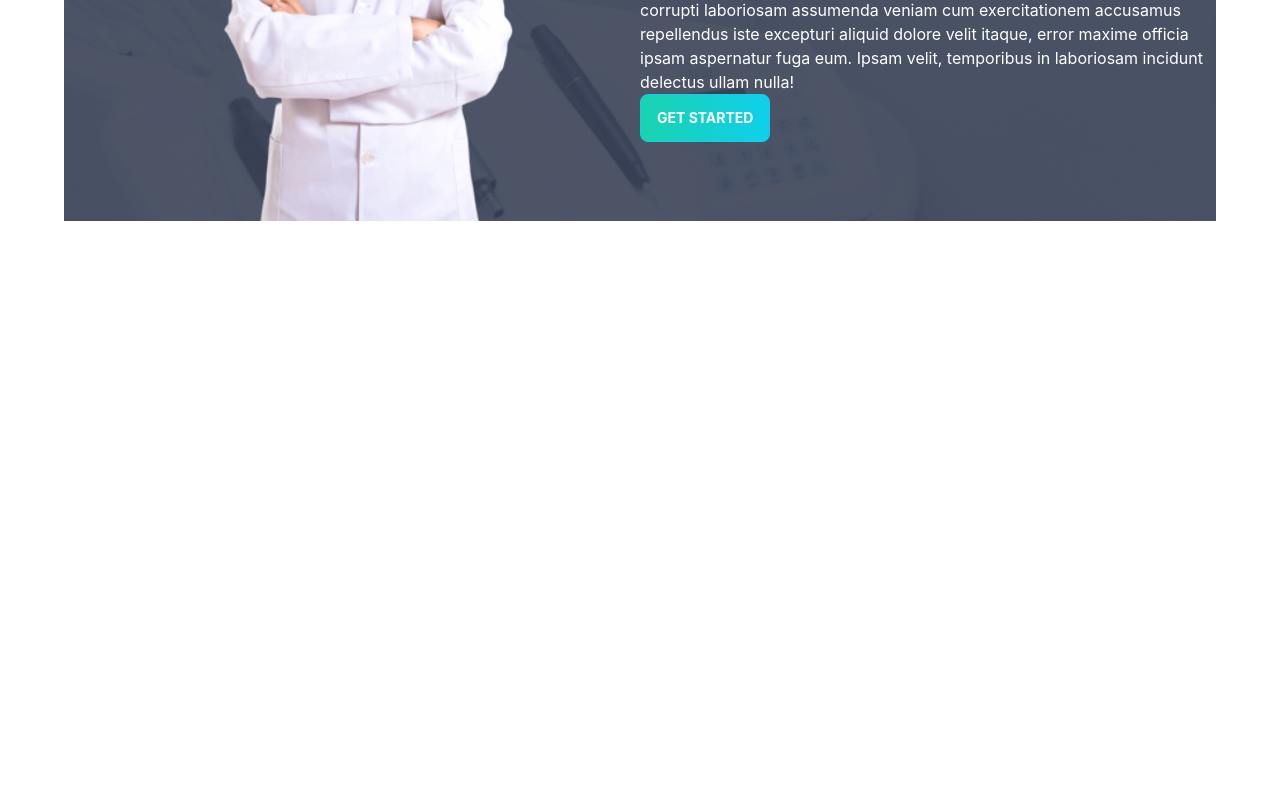
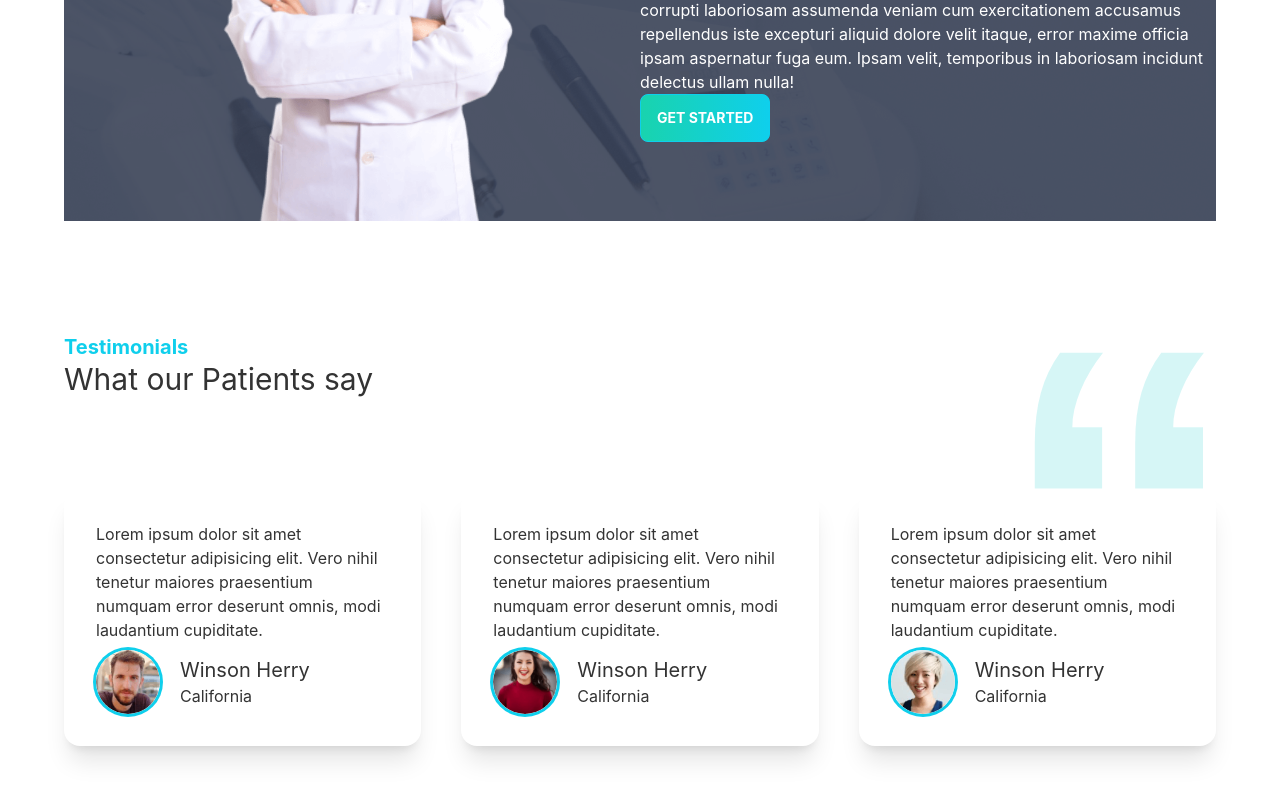
Before and after one commit to uttamsdev/doctor-appointment-system, a React (Create React App) app: page / in a window 1280 px wide. Shown: the part 2581-3381 px from the top of the page. Before the commit the page ends 2802 px from the top, so only its background shows below. Built offline with nearby package versions, Linux system fonts and the light colour scheme.

Commit message:
testimonal added

```diff
--- a/src/Pages/Home/Home.js
+++ b/src/Pages/Home/Home.js
@@ -4,6 +4,7 @@
 import Info from './Info';
 import MakeAppointment from './MakeAppointment';
 import Services from './Services';
+import Testimonials from './Testimonials';
 
 function Home() {
   return (
@@ -13,6 +14,7 @@
         <Services></Services>
         <Banner2></Banner2>
         <MakeAppointment></MakeAppointment>
+        <Testimonials></Testimonials>
     </div>
   )
 }
--- /dev/null
+++ b/src/Pages/Home/Review.js
@@ -0,0 +1,29 @@
+import React from "react";
+
+const Review = ({review}) => {
+  const {img, name, location} = review;
+  return (
+    <div class="card lg:max-w-lg bg-base-100 shadow-xl">
+      <div class="card-body">
+        <p>
+          Lorem ipsum dolor sit amet consectetur adipisicing elit. Vero nihil
+          tenetur maiores praesentium numquam error deserunt omnis, modi
+          laudantium cupiditate.
+        </p>
+        <div class="flex items-center gap-">
+          <div class="avatar">
+            <div class="w-16 rounded-full ring ring-primary ring-offset-base-100 mr-5">
+              <img src={img} alt=""/>
+            </div>
+          </div>
+          <div>
+            <h4 className="text-xl">{name}</h4>
+            <p>{location}</p>
+          </div>
+        </div>
+      </div>
+    </div>
+  );
+};
+
+export default Review;
--- /dev/null
+++ b/src/Pages/Home/Testimonials.js
@@ -0,0 +1,52 @@
+import React from 'react';
+import quote from '../../assets/icons/quote.svg';
+import people1 from '../../assets/images/people1.png';
+import people2 from '../../assets/images/people2.png';
+import people3 from '../../assets/images/people3.png';
+import Review from './Review';
+
+const Testimonials = () => {
+    const reviews = [
+        {
+            _id:1,
+            name: 'Winson Herry',
+            review: '',
+            location: 'California',
+            img: people1
+        },
+        {
+            _id:2,
+            name: 'Winson Herry',
+            review: '',
+            location: 'California',
+            img: people2
+        },
+        {
+            _id:3,
+            name: 'Winson Herry',
+            review: '',
+            location: 'California',
+            img: people3
+        }
+    ]
+  return (
+    <div className='my-28'>
+        <div className='flex justify-between'>
+            <div>
+                <h4 className="text-xl text-primary font-bold"> Testimonials</h4>
+                <h2 className='text-3xl'> What our Patients say</h2>
+            </div>
+            <div>
+                <img className='w-24 lg:w-48' src={quote} alt="" />
+            </div>
+        </div>
+        <div className='grid grid-cols-1 md:grid-cols-2 lg:grid-cols-3 gap-10'>
+            {
+                reviews.map(review => <Review review={review} key={review._id}></Review>)
+            }
+        </div>
+    </div>
+  )
+}
+
+export default Testimonials;
```
